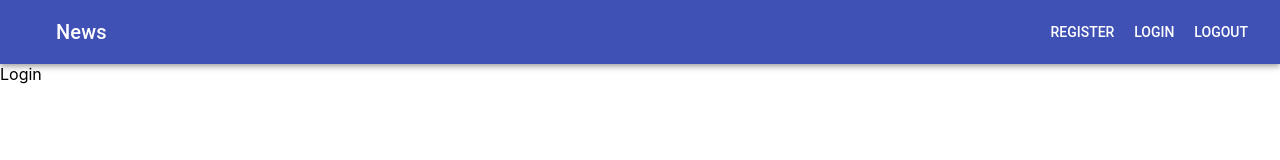
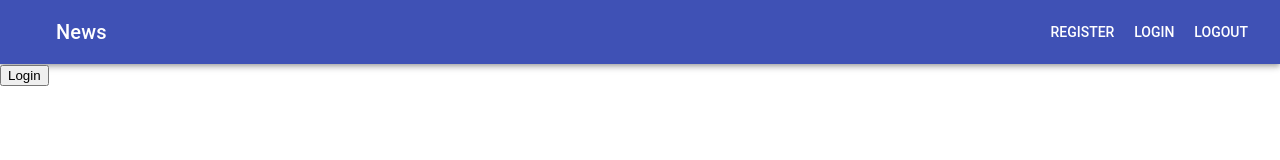
Before and after one commit to xuejuhui/rest-dishes, a React (Create React App) app in the folder frontend/: page /login in a window 1280 px wide. Shown: the top 160 px of the page. Built offline with nearby package versions, Linux system fonts and the light colour scheme.

Commit message:
add in redux persist to persist auth state

```diff
--- a/frontend/package.json
+++ b/frontend/package.json
@@ -12,6 +12,7 @@
     "react-router-dom": "^5.0.0",
     "react-scripts": "2.1.8",
     "redux": "^4.0.1",
+    "redux-persist": "^5.10.0",
     "redux-thunk": "^2.3.0"
   },
   "scripts": {
--- a/frontend/src/App.js
+++ b/frontend/src/App.js
@@ -1,20 +1,22 @@
 import React, { Component } from "react";
 import "./App.css";
-
+import { PersistGate } from 'redux-persist/integration/react'
 import { Provider } from "react-redux";
-import store from "./store";
+import  persistStore  from "./store";
 import { BrowserRouter as Router, Route } from "react-router-dom";
 import Landing from "./components/Landing";
 import Register from "./components/Register";
 import Login from "./components/Login";
 import NavBar from "./components/NavBar";
-import ProtectedRoute from "./components/requiresAuth";
+import ProtectedRoute from "./components/ProtectedRoute";
 import Secret from "./components/Secret";
 
 class App extends Component {
   render() {
+    const { store , persistor } = persistStore;
     return (
       <Provider store={store}>
+        <PersistGate loading={null} persistor={persistor}>
           <Router>
             <div className="App">
               <NavBar />
@@ -24,6 +26,7 @@ class App extends Component {
               <ProtectedRoute component={Secret} path="/secret" />
             </div>
           </Router>
+        </PersistGate>
       </Provider>
     );
   }
--- a/frontend/src/actions/authActions.js
+++ b/frontend/src/actions/authActions.js
@@ -37,6 +37,7 @@ function login(user) {
         });
       }
     } catch (err) {
+      console.log(err)
       dispatch({
         type: GET_ERRORS,
         payload: err.response.data
--- a/frontend/src/components/Login.jsx
+++ b/frontend/src/components/Login.jsx
@@ -1,7 +1,26 @@
 import React, { Component } from "react";
+import { register, login, logout } from "../actions/authActions";
+import { connect } from "react-redux";
 class Login extends Component {
   render() {
-    return <div>Login</div>;
+    const { login } = this.props
+    return <div><button onClick={()=>login({name:"ray",email:"ray@ray.com",password:"123"})}>Login</button></div>;
   }
 }
-export default Login;
+const mapStateToProps = state => {
+  console.log(state);
+  return {
+    user: state.auth.user,
+    error: state.error.message
+  };
+};
+const mapDispatchToProps = {
+  register,
+  login,
+  logout
+};
+
+export default connect(
+  mapStateToProps,
+  mapDispatchToProps
+)(Login);
--- a/frontend/src/components/Secret.jsx
+++ b/frontend/src/components/Secret.jsx
@@ -1,6 +1,7 @@
 import React from "react";
 
 const Secret = props => {
+  console.log(props)
   return <h1>Hello World This is the Secret Page</h1>;
 };
 
--- a/frontend/src/reducers/index.js
+++ b/frontend/src/reducers/index.js
@@ -1,10 +1,20 @@
 import { combineReducers } from "redux";
 import authReducer from "./authReducer";
 import errorReducer from "./errorReducer";
+import { persistReducer } from 'redux-persist'
+import storage from 'redux-persist/lib/storage'
+
+const persistConfig = {
+  key: 'root',
+  storage: storage,
+  whitelist: ['auth'] // only navigation will be persisted
+};
 
 const rootReducer = combineReducers({
   auth: authReducer,
   error: errorReducer
 });
 
-export default rootReducer;
+const persistedReducer = persistReducer(persistConfig, rootReducer)
+
+export default persistedReducer;
--- a/frontend/src/store.js
+++ b/frontend/src/store.js
@@ -1,8 +1,10 @@
 import { createStore, applyMiddleware } from 'redux'
 import thunk from 'redux-thunk';
-import rootReducer from './reducers/index';
+import persistedReducer from './reducers/index';
+import { persistStore } from 'redux-persist'
 
-const store = createStore(rootReducer ,applyMiddleware(thunk));
-console.log("store")
+const store = createStore(persistedReducer ,applyMiddleware(thunk));
+const persistor = persistStore(store)
 
-export default store
+
+export default { store , persistor }
```
Also changed, not shown: frontend/src/components/ProtectedRoute.jsx (renamed from frontend/src/components/requiresAuth.js), 1 other file (tests, documents, lock files or other folders). Lines whose indentation alone changed are shown as unchanged.
